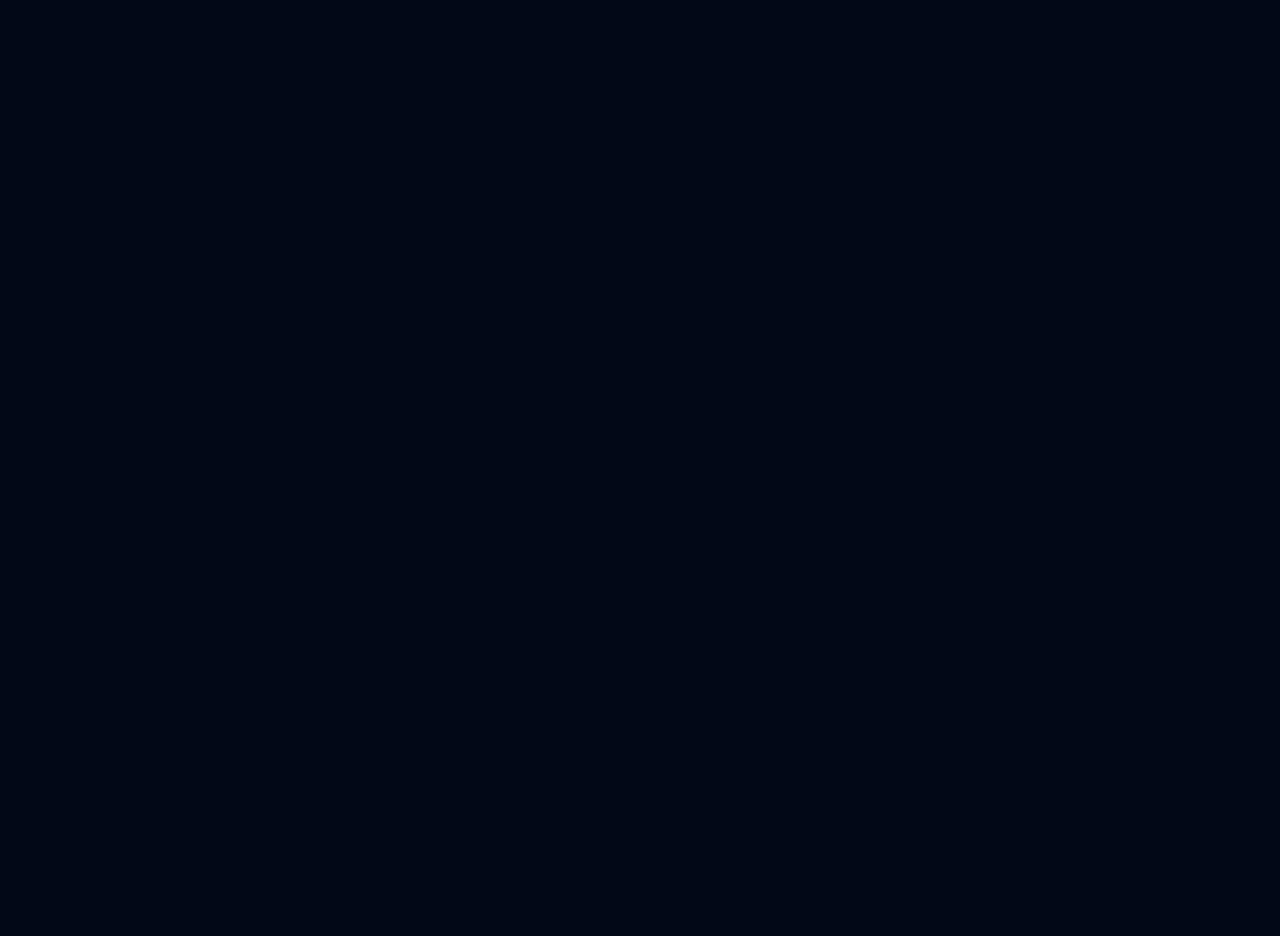
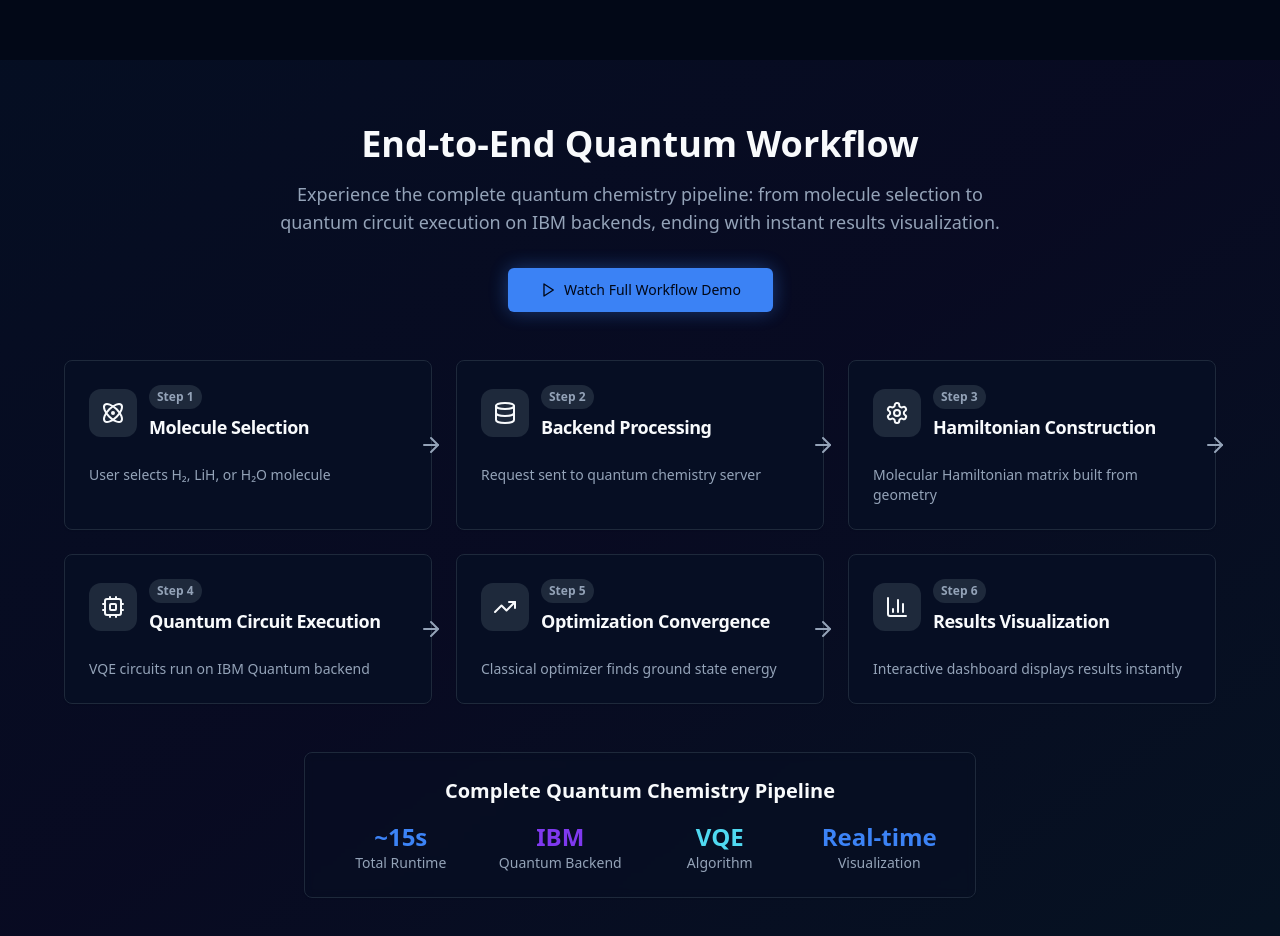
Before and after one commit to madhapriya/quantum-chemistry, a React (Vite) app: page / in a window 1280 px wide. Shown: the part 1840-2776 px from the top of the page. Before the commit the page ends 1900 px from the top, so only its background shows below. Built offline with nearby package versions, Linux system fonts and the light colour scheme.

Commit message:
Add workflow visualization
Add a button to visualize the end-to-end workflow with animations.

```diff
--- a/src/pages/Index.tsx
+++ b/src/pages/Index.tsx
@@ -4,7 +4,7 @@ import { Button } from "@/components/ui/button";
 import { Card, CardContent, CardDescription, CardHeader, CardTitle } from "@/components/ui/card";
 import { Select, SelectContent, SelectItem, SelectTrigger, SelectValue } from "@/components/ui/select";
 import { Badge } from "@/components/ui/badge";
-import { Atom, FlaskConical, Zap, BarChart3, Eye, ArrowRight, Sparkles } from "lucide-react";
+import { Atom, FlaskConical, Zap, BarChart3, Eye, ArrowRight, Sparkles, Play, Settings, Database, Cpu, TrendingUp, CheckCircle } from "lucide-react";
 
 const molecules = [
   {
@@ -41,12 +41,75 @@ const molecules = [
 
 const Index = () => {
   const [selectedMolecule, setSelectedMolecule] = useState<string>('');
+  const [workflowRunning, setWorkflowRunning] = useState(false);
+  const [currentStep, setCurrentStep] = useState(0);
 
   const handleStartSimulation = () => {
     if (selectedMolecule) {
       // Navigate to simulation with selected molecule
       window.location.href = '/simulation';
     }
+  };
+
+  const workflowSteps = [
+    {
+      id: 1,
+      title: "Molecule Selection",
+      description: "User selects H₂, LiH, or H₂O molecule",
+      icon: Atom,
+      duration: 1000
+    },
+    {
+      id: 2,
+      title: "Backend Processing",
+      description: "Request sent to quantum chemistry server",
+      icon: Database,
+      duration: 1500
+    },
+    {
+      id: 3,
+      title: "Hamiltonian Construction",
+      description: "Molecular Hamiltonian matrix built from geometry",
+      icon: Settings,
+      duration: 2000
+    },
+    {
+      id: 4,
+      title: "Quantum Circuit Execution",
+      description: "VQE circuits run on IBM Quantum backend",
+      icon: Cpu,
+      duration: 3000
+    },
+    {
+      id: 5,
+      title: "Optimization Convergence",
+      description: "Classical optimizer finds ground state energy",
+      icon: TrendingUp,
+      duration: 2500
+    },
+    {
+      id: 6,
+      title: "Results Visualization",
+      description: "Interactive dashboard displays results instantly",
+      icon: BarChart3,
+      duration: 1000
+    }
+  ];
+
+  const runWorkflowDemo = async () => {
+    setWorkflowRunning(true);
+    setCurrentStep(0);
+
+    for (let i = 0; i < workflowSteps.length; i++) {
+      setCurrentStep(i + 1);
+      await new Promise(resolve => setTimeout(resolve, workflowSteps[i].duration));
+    }
+
+    // Reset after completion
+    setTimeout(() => {
+      setWorkflowRunning(false);
+      setCurrentStep(0);
+    }, 2000);
   };
 
   return (
@@ -256,6 +319,157 @@ const Index = () => {
           </div>
         </div>
       </section>
+
+      {/* Workflow Visualization Section */}
+      <section className="py-16 bg-gradient-to-br from-primary/5 via-secondary/5 to-accent/5">
+        <div className="container mx-auto px-4">
+          <div className="text-center mb-12">
+            <h2 className="text-4xl font-bold mb-4">End-to-End Quantum Workflow</h2>
+            <p className="text-lg text-muted-foreground max-w-3xl mx-auto mb-8">
+              Experience the complete quantum chemistry pipeline: from molecule selection to quantum
+              circuit execution on IBM backends, ending with instant results visualization.
+            </p>
+            <Button
+              size="lg"
+              onClick={runWorkflowDemo}
+              disabled={workflowRunning}
+              className="quantum-glow quantum-pulse"
+            >
+              {workflowRunning ? (
+                <div className="flex items-center gap-2">
+                  <div className="w-4 h-4 border-2 border-white/30 border-t-white rounded-full animate-spin" />
+                  Running Demo...
+                </div>
+              ) : (
+                <div className="flex items-center gap-2">
+                  <Play className="h-5 w-5" />
+                  Watch Full Workflow Demo
+                </div>
+              )}
+            </Button>
+          </div>
+
+          <div className="max-w-6xl mx-auto">
+            <div className="grid grid-cols-1 md:grid-cols-2 lg:grid-cols-3 gap-6">
+              {workflowSteps.map((step, index) => {
+                const IconComponent = step.icon;
+                const isActive = workflowRunning && currentStep === step.id;
+                const isCompleted = workflowRunning && currentStep > step.id;
+                const isUpcoming = workflowRunning && currentStep < step.id;
+
+                return (
+                  <Card
+                    key={step.id}
+                    className={`relative transition-all duration-500 ${
+                      isActive
+                        ? 'ring-2 ring-primary quantum-glow scale-105 bg-primary/5'
+                        : isCompleted
+                        ? 'bg-secondary/5 border-secondary/50'
+                        : isUpcoming
+                        ? 'opacity-50 scale-95'
+                        : 'hover:shadow-lg'
+                    }`}
+                  >
+                    <CardHeader>
+                      <div className="flex items-center gap-3">
+                        <div className={`w-12 h-12 rounded-xl flex items-center justify-center transition-all duration-300 ${
+                          isActive
+                            ? 'bg-primary text-primary-foreground animate-pulse'
+                            : isCompleted
+                            ? 'bg-secondary text-secondary-foreground'
+                            : 'bg-muted'
+                        }`}>
+                          {isCompleted ? (
+                            <CheckCircle className="h-6 w-6" />
+                          ) : (
+                            <IconComponent className="h-6 w-6" />
+                          )}
+                        </div>
+                        <div className="flex-1">
+                          <div className="flex items-center gap-2">
+                            <span className={`text-xs font-bold px-2 py-1 rounded-full ${
+                              isActive
+                                ? 'bg-primary text-primary-foreground'
+                                : isCompleted
+                                ? 'bg-secondary text-secondary-foreground'
+                                : 'bg-muted text-muted-foreground'
+                            }`}>
+                              Step {step.id}
+                            </span>
+                          </div>
+                          <CardTitle className="text-lg mt-1">{step.title}</CardTitle>
+                        </div>
+                      </div>
+                    </CardHeader>
+                    <CardContent>
+                      <p className="text-sm text-muted-foreground">
+                        {step.description}
+                      </p>
+
+                      {/* Progress indicator for active step */}
+                      {isActive && (
+                        <div className="mt-4 space-y-2">
+                          <div className="flex justify-between text-xs">
+                            <span>Processing...</span>
+                            <span className="text-primary">Running</span>
+                          </div>
+                          <div className="w-full bg-muted rounded-full h-1.5">
+                            <div className="bg-primary h-1.5 rounded-full animate-pulse w-full"></div>
+                          </div>
+                        </div>
+                      )}
+
+                      {/* Completion indicator */}
+                      {isCompleted && (
+                        <div className="mt-4 flex items-center gap-2 text-xs text-secondary">
+                          <CheckCircle className="h-3 w-3" />
+                          <span>Completed</span>
+                        </div>
+                      )}
+                    </CardContent>
+
+                    {/* Connection arrows */}
+                    {index < workflowSteps.length - 1 && (
+                      <div className="hidden lg:block absolute top-1/2 -right-3 transform -translate-y-1/2 z-10">
+                        <ArrowRight className={`h-6 w-6 ${
+                          isCompleted ? 'text-secondary' : 'text-muted-foreground'
+                        }`} />
+                      </div>
+                    )}
+                  </Card>
+                );
+              })}
+            </div>
+
+            {/* Workflow Summary */}
+            <div className="mt-12 text-center">
+              <Card className="max-w-2xl mx-auto bg-card/50 backdrop-blur-sm">
+                <CardContent className="p-6">
+                  <h3 className="text-xl font-bold mb-4">Complete Quantum Chemistry Pipeline</h3>
+                  <div className="grid grid-cols-2 md:grid-cols-4 gap-4 text-sm">
+                    <div>
+                      <div className="text-2xl font-bold text-primary">~15s</div>
+                      <div className="text-muted-foreground">Total Runtime</div>
+                    </div>
+                    <div>
+                      <div className="text-2xl font-bold text-secondary">IBM</div>
+                      <div className="text-muted-foreground">Quantum Backend</div>
+                    </div>
+                    <div>
+                      <div className="text-2xl font-bold text-accent">VQE</div>
+                      <div className="text-muted-foreground">Algorithm</div>
+                    </div>
+                    <div>
+                      <div className="text-2xl font-bold text-primary">Real-time</div>
+                      <div className="text-muted-foreground">Visualization</div>
+                    </div>
+                  </div>
+                </CardContent>
+              </Card>
+            </div>
+          </div>
+        </div>
+      </section>
     </div>
   );
 };
```
